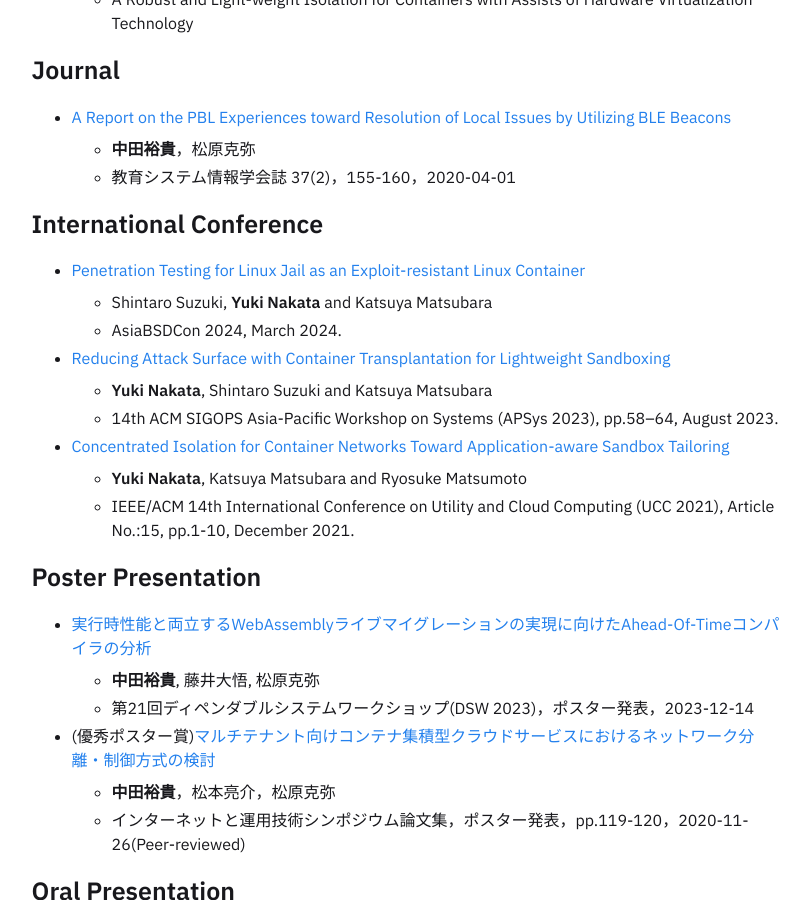
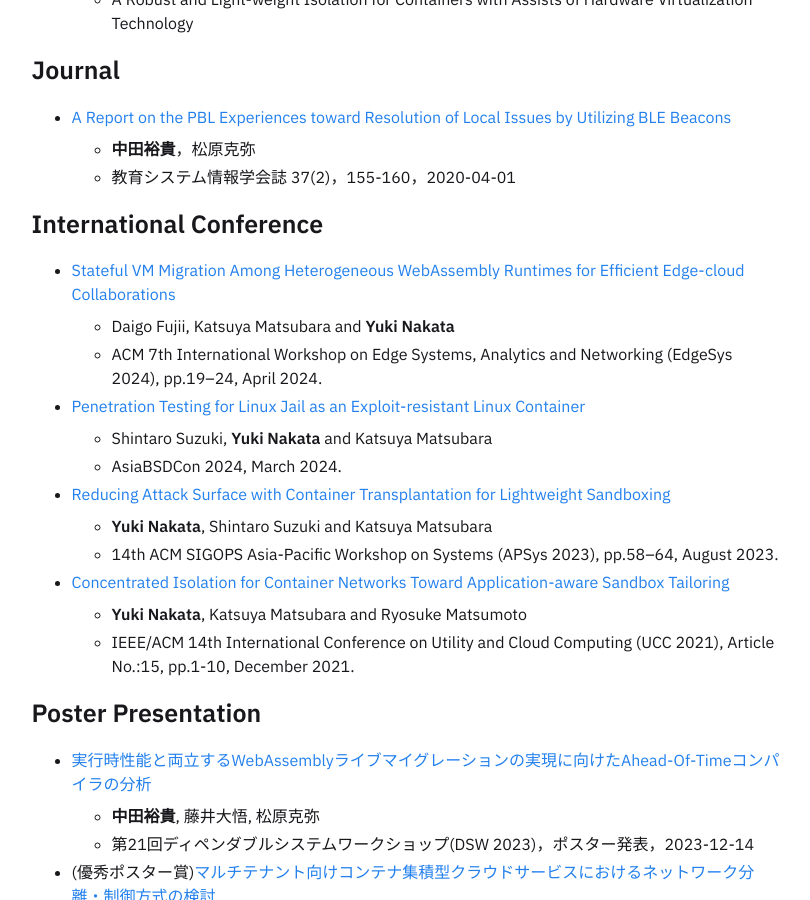
Before and after one commit to chikuwait/chikuwait.github.io, a Jekyll site: the page built from _notes/Public/works.md, in a window 1280 px wide and 900 px high, scrolled down 480 px. Shown: the whole window, without its empty margins (234-1044 px from the left). Built offline with Jekyll 4.4.1, drawn with Linux system fonts in a browser that asks for light colours.

Commit message:
実績を更新

```diff
--- a/_notes/Public/works.md
+++ b/_notes/Public/works.md
@@ -17,6 +17,9 @@ date : 12-03-2024
   - 教育システム情報学会誌 37(2)，155-160，2020-04-01
 
 ### International Conference
+- [Stateful VM Migration Among Heterogeneous WebAssembly Runtimes for Efficient Edge-cloud Collaborations](https://dl.acm.org/doi/10.1145/3642968.3654816)
+  - Daigo Fujii, Katsuya Matsubara and **Yuki Nakata**
+  - ACM 7th International Workshop on Edge Systems, Analytics and Networking (EdgeSys 2024), pp.19–24, April 2024.
 - [Penetration Testing for Linux Jail as an Exploit-resistant Linux Container](https://2024.asiabsdcon.org/program.html)
   - Shintaro Suzuki, **Yuki Nakata** and Katsuya Matsubara
   - AsiaBSDCon 2024, March 2024.
```
